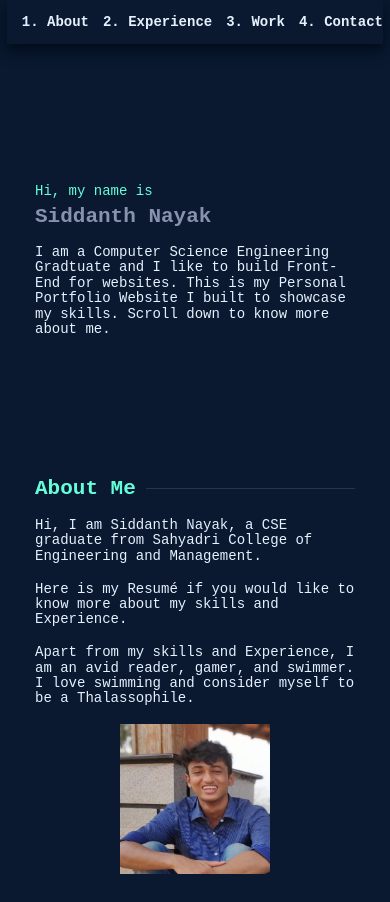
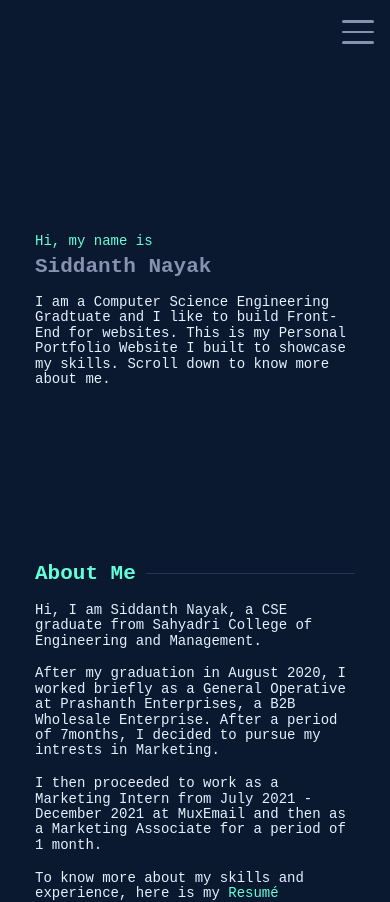
Before and after one commit to SiddanthNayak/pwebv1, a React (Create React App) app: page / in a window 390 px wide. Shown: the top 902 px of the page. Built offline with nearby package versions, Linux system fonts and the light colour scheme.

Commit message:
Mobile Responsive

```diff
--- a/package.json
+++ b/package.json
@@ -8,6 +8,7 @@
     "@testing-library/user-event": "^13.5.0",
     "react": "^17.0.2",
     "react-dom": "^17.0.2",
+    "react-router-hash-link": "^2.4.3",
     "react-scripts": "5.0.0",
     "styled-components": "^5.3.3",
     "web-vitals": "^2.1.4"
--- a/src/App.js
+++ b/src/App.js
@@ -6,13 +6,16 @@ import About from './sections/about';
 import Projects from './sections/projects';
 import Contact from './sections/contact';
 import Hero from './sections/hero';
+import Burger from './components/burger';
 
 function App() {
+  const [open, setOpen] = React.useState(false);
   return (
     <div className="App">
       <GlobalStyle />
       <nav>
-        <Nav />
+        <Burger open={open} setOpen={setOpen} />
+        <Nav open={open} setOpen={setOpen} />
       </nav>
       <main>
         <Hero />
--- /dev/null
+++ b/src/components/burger.js
@@ -0,0 +1,64 @@
+import React from 'react'
+import styled from 'styled-components';
+import {bool, func} from 'prop-types';
+
+const StyledBurger = styled.button`
+
+  position: absolute;
+  top: 1rem;
+  right: 1rem;
+  display: flex;
+  flex-direction: column;
+  justify-content: space-around;
+  width: 2rem;
+  height: 2rem;
+  background: transparent;
+  border: none;
+  cursor: pointer;
+  padding: 0;
+  z-index: 10;
+
+  &:focus {
+    outline: none;
+  }
+
+  div {
+    width: 2rem;
+    height: 0.15rem;
+    background: var(--slate);
+    border-radius: 10px;
+    transition: all 0.3s linear;
+    position: relative;
+    transform-origin: 1px;
+
+    :first-child {
+      transform: ${({ open }) => open ? 'rotate(45deg)' : 'rotate(0)'};
+    }
+
+    :nth-child(2) {
+      opacity: ${({ open }) => open ? '0' : '1'};
+      transform: ${({ open }) => open ? 'translateX(20px)' : 'translateX(0)'};
+    }
+
+    :nth-child(3) {
+        transform: ${({ open }) => open ? 'rotate(-45deg)' : 'rotate(0)'};
+    }
+  }
+`;
+
+const Burger=({open, setOpen}) => {
+  return (
+    <StyledBurger open={open} onClick ={()=> setOpen(!open)}>
+        <div />
+        <div />
+        <div />
+    </StyledBurger>
+  )
+}
+
+Burger.propTypes={
+    open: bool.isRequired,
+    setOpen: func.isRequired.apply,
+};
+
+export default Burger
--- a/src/components/nav.js
+++ b/src/components/nav.js
@@ -1,46 +1,81 @@
 import * as React from 'react';
-import {Component} from 'react';
+// import {Component} from 'react';
 import styled from 'styled-components';
 import { navLinks } from '../config';
+import {bool} from 'prop-types';
 
 
 const Styled = styled.div`
     background-color: var(--navy);
+    display: flex;
+    flex-direction: column;
+    align-items: center;
     margin: 0em 0em 3em 0em;
     box-shadow: 0em 0.5em 1em var(--dark-navy);
+    width: 100vw;
+    height: 100%;
     color: var(--white);
-    /* overflow: hidden; */
+    transform: ${({open}) => open? 'translateY(100)' : 'translateY(-120%)'};
+    transition: var(--transition);
+    overflow: hidden;
     position: relative;
+
     ol{
+        color: var(--green);
         margin: 0em;
         display: flex;
+        flex-direction: column;
+        align-items: center;
         justify-content: space-between;
 
     }
-
     li{
+        color: var(--white);
         padding: 1em 0em;
     }
+    .resume{
+
+        border: 0.5px solid var(--green);
+        margin-bottom: 1em;
+        color: var(--green);
+        padding: 0.75em 1.25em;
+        font-weight: 400;
+        font-family: var(--font-mono);
+        font-size: medium;
+        background-color: var(--navy);
+        border-radius: var(--border-radius);
+        cursor: pointer;
+    }
+    .resume:hover{
+        background-color: var(--green-tint);
+        transition: var(--transition);
+    }
+    /* a{
+        transition: var(--transition);
+    } */
 `;
 
 
-class Nav extends Component {
-    render() {
+const Nav=({open}) => {
         return (
             <div>
-                <Styled>
+                <Styled open={open}>
                     <ol>
                     {navLinks &&
                   navLinks.map(({ url, name }, i) => (
                     <li key={i}>
-                      {name}
+                      <a href={url}>{name}</a>
                     </li>
                   ))}
                     </ol>
+                    <a className="resume" href="https://tinyurl.com/nayaksiddanth" rel ='noopener noreferrer' target='_blank'>
+                        Resumé
+                    </a>
                 </Styled>
             </div>
         )
     }
-}
-
+Nav.propTypes ={
+    open: bool.isRequired,
+};
 export default Nav
--- a/src/config.js
+++ b/src/config.js
@@ -14,19 +14,15 @@ module.exports ={
     ],
         navLinks: [
             {
-              name: 'About',
+              name: 'About Me',
               url: '/#about',
             },
             {
-              name: 'Experience',
-              url: '/#jobs',
+              name: 'My Projects',
+              url: '/#project',
             },
             {
-              name: 'Work',
-              url: '/#projects',
-            },
-            {
-              name: 'Contact',
+              name: 'Contact Me',
               url: '/#contact',
             },
 
--- a/src/sections/about.js
+++ b/src/sections/about.js
@@ -6,6 +6,9 @@ const StyledAboutSection = styled.section`
 `;
 
 const StyledText = styled.div`
+    .Resume{
+        color: var(--green)
+    }
 
 `;
 
@@ -13,10 +16,16 @@ const StyledPic = styled.div`
     display: flex;
     justify-content: center;
 .img{
-    @media (max-width: 600px){
-    width: 150px;
-    height: 150px
+    margin-top: 5em;
+    border-radius: var(--border-radius);
+    @media (max-width: 1200px){
+    width: 200px;
+    height: 200px;
 }
+    @media (min-width: 4000px){
+        width: 300px;
+        height: 300px;
+    }
 }
 `;
 
@@ -30,8 +39,10 @@ class About extends Component {
                     Hi, I am Siddanth Nayak, a CSE graduate from Sahyadri College of Engineering and Management.
                 </p>
                 <p>
-                    Here is my Resumé if you would like to know more about my skills and Experience.
+                    After my graduation in August 2020, I worked briefly as a General Operative at Prashanth Enterprises, a B2B Wholesale Enterprise. After a period of 7months, I decided to pursue my intrests in Marketing.
                 </p>
+                <p>I then proceeded to work as a Marketing Intern from July 2021 - December 2021 at MuxEmail and then as a Marketing Associate for a period of 1 month.</p>
+                <p> To know more about my skills and experience, here is my <a className="Resume" href='https://tinyurl.com/nayaksiddanth' rel ='noopener noreferrer' target='_blank'>Resumé</a></p>
                 <p> Apart from my skills and Experience, I am an avid reader, gamer, and swimmer. I love swimming and consider myself to be a Thalassophile.</p>
             </StyledText>
             <StyledPic>
--- a/src/sections/hero.js
+++ b/src/sections/hero.js
@@ -3,7 +3,7 @@ import styled from 'styled-components'
 
 const StyledHeroSection = styled.section`
 
-    margin: 10em 2em;
+    margin: 0em auto;
 
     h1{
         margin-top: .25em;
--- a/src/styles/global.js
+++ b/src/styles/global.js
@@ -31,8 +31,11 @@ body {
   }
 
 .StyledSection{
-    margin-right: 2em;
-    margin-left: 2em;
+    /* margin-right: 2em;
+    margin-left: 2em; */
+    scroll-behavior: smooth;
+    transition: var(--transition);
+    overflow-y: scroll;
     max-width: 320px;
 }
 
```
Also changed, not shown: 1 other file (tests, documents, lock files or other folders).
